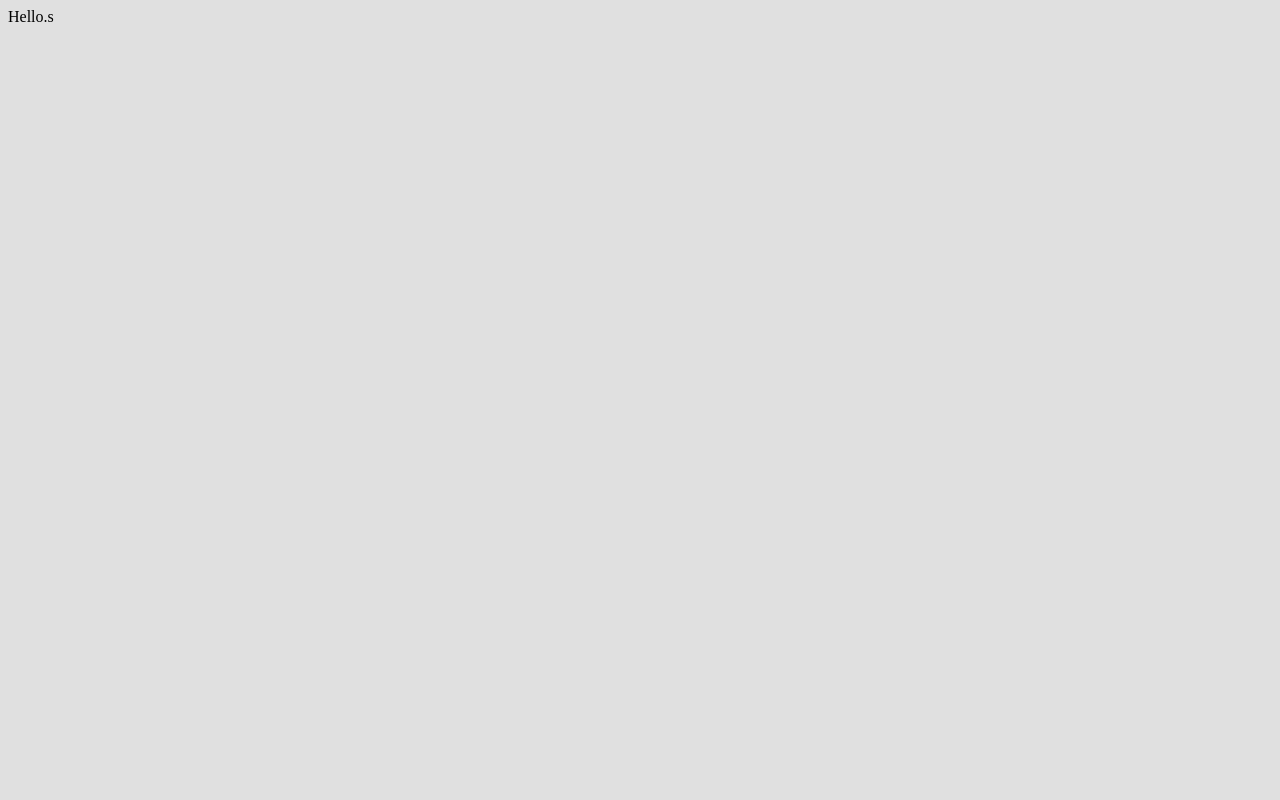
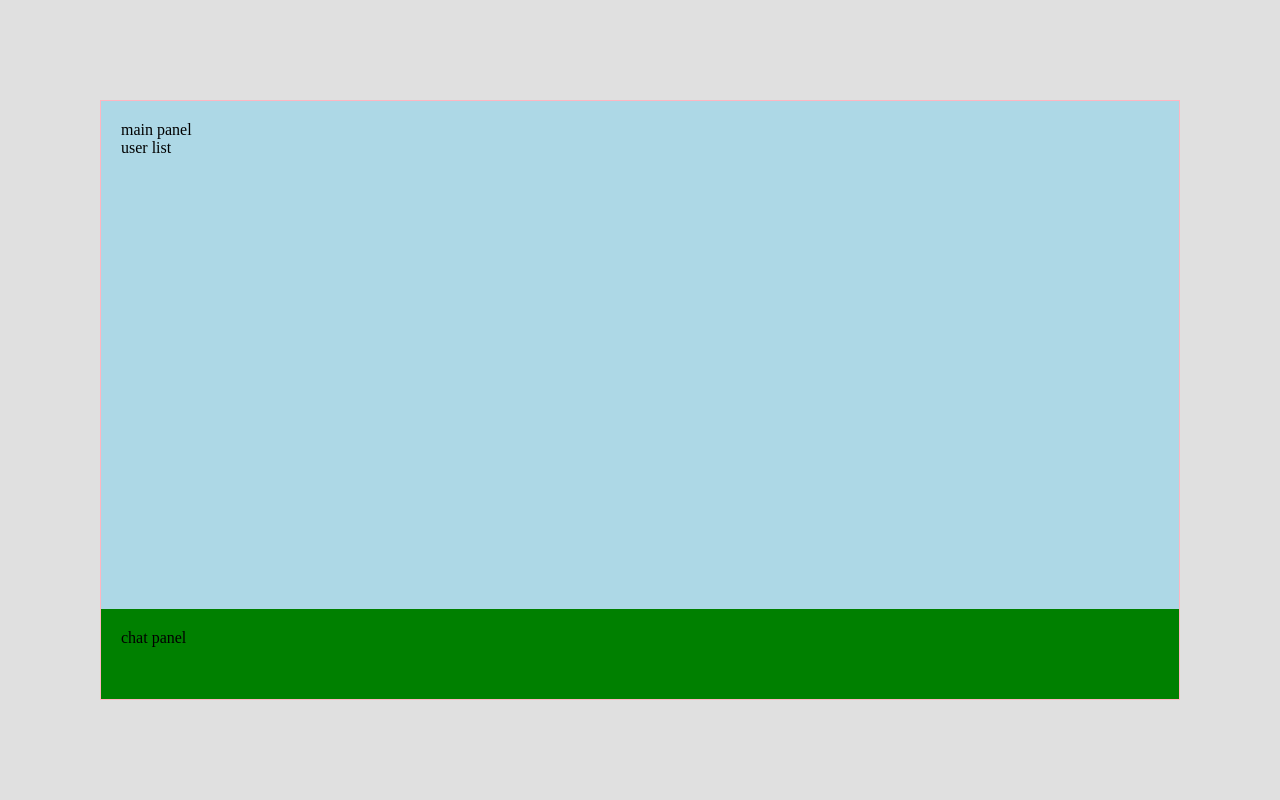
Before and after one commit to wxm112/webdev, a plain HTML site: page index.html in a window 1280 px wide. Drawn offline with Linux system fonts and the light colour scheme.

Commit message:
Colourful panels

```diff
--- a/index.html
+++ b/index.html
@@ -6,6 +6,16 @@
     </title>
   </head>
   <body>
-    Hello.s
+    <div id="top-panel">
+      <div id="main-panel">
+        main panel
+      </div>
+      <div id="user-list">
+        user list
+      </div>
+    </div>
+    <div id="chat-panel">
+      chat panel
+    </div>
   </body>
 </html>
--- a/style.css
+++ b/style.css
@@ -1,3 +1,32 @@
 body {
   background-color: #e0e0e0;
+  padding: 0;
+  margin: 0;
 }
+
+#top-panel{
+  background-color: lightblue;
+  border: solid 1px lightpink;
+  margin-top: 100px;
+  margin-left:100px;
+  margin-right:100px;
+  padding: 20px;
+  height: calc(100% - 332px) ;
+}
+
+#chat-panel{
+  background-color: green;
+  border-bottom: solid 1px lightpink;
+  border-left: solid 1px lightpink;
+  border-right: solid 1px lightpink;
+
+  margin-left:100px;
+  margin-right:100px;
+  margin-bottom:100px;
+  padding: 20px;
+  position: fixed;
+  bottom: 0;
+  height: 50px;
+  width: calc(100% - 242px);
+
+}
```
